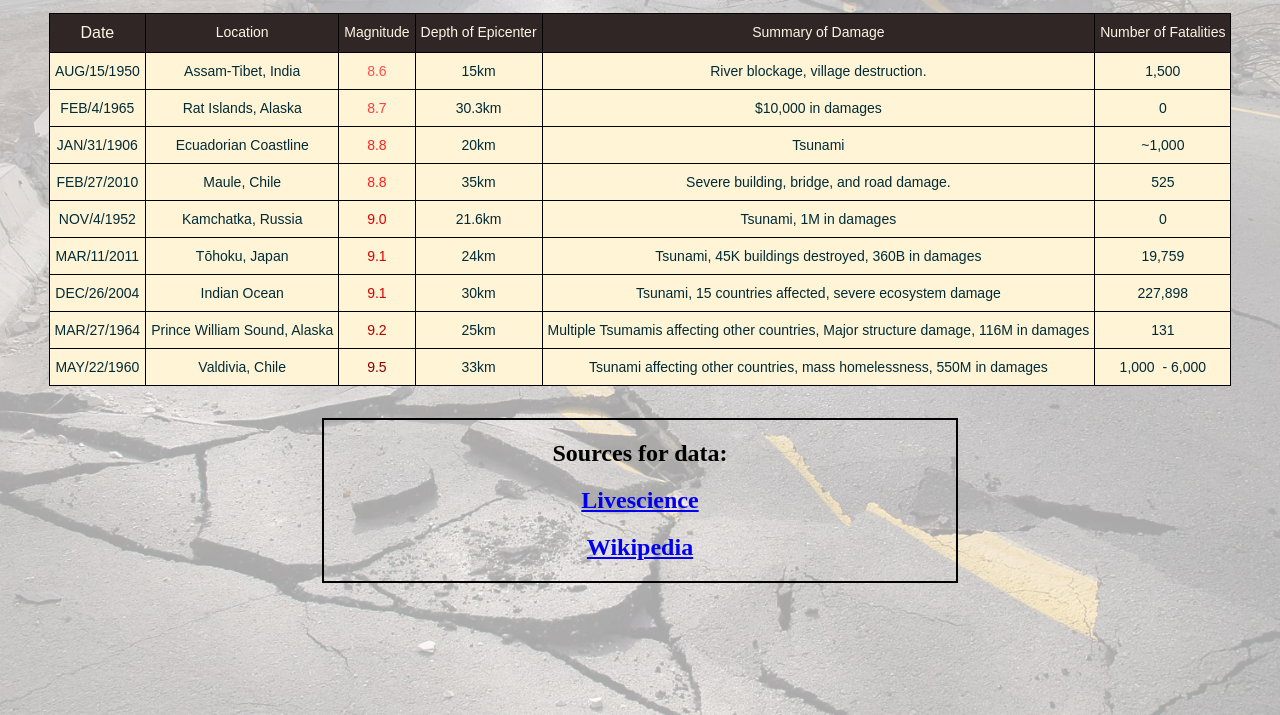
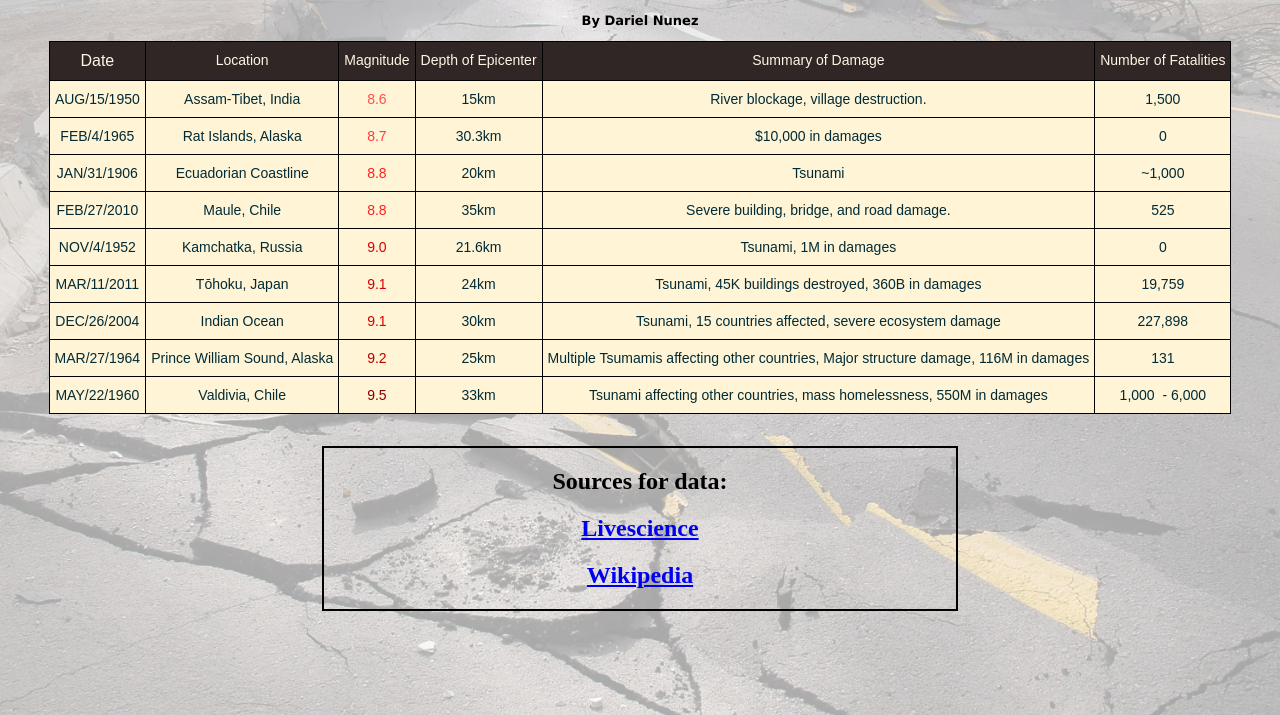
Before and after one commit to RVCC-IDMX/working-with-tables-D0zod, a plain HTML site: page index.html in a window 1280 px wide. Shown: the part 85-800 px from the top of the page. Drawn offline with Linux system fonts and the light colour scheme.

Commit message:
Added my name (forgot about actually showing it frontside) and styled it in the stylesheet

```diff
--- a/index.html
+++ b/index.html
@@ -9,6 +9,7 @@
     <body>
       <section id="datatable">
         <h1>9 Most Devastating Earthquakes Ever Recorded</h1>
+        <h3>By Dariel Nunez</h3>
         <div class="table-container"><style type="text/css">
           .tg  {border-collapse:collapse;border-color:#93a1a1;border-spacing:0;}
           .tg td{background-color:#fff4d6;border-color:#93a1a1;border-style:solid;border-width:1px;color:#002b36;
--- a/style.css
+++ b/style.css
@@ -10,6 +10,11 @@ h1 {
   color: rgb(46, 9, 9);
   font-size: 35px;
   text-decoration: underline;
+  font-family: Verdana, Geneva, Tahoma, sans-serif;
+}
+
+h3 {
+  font-size: small;
   font-family: Verdana, Geneva, Tahoma, sans-serif;
 }
 
```
